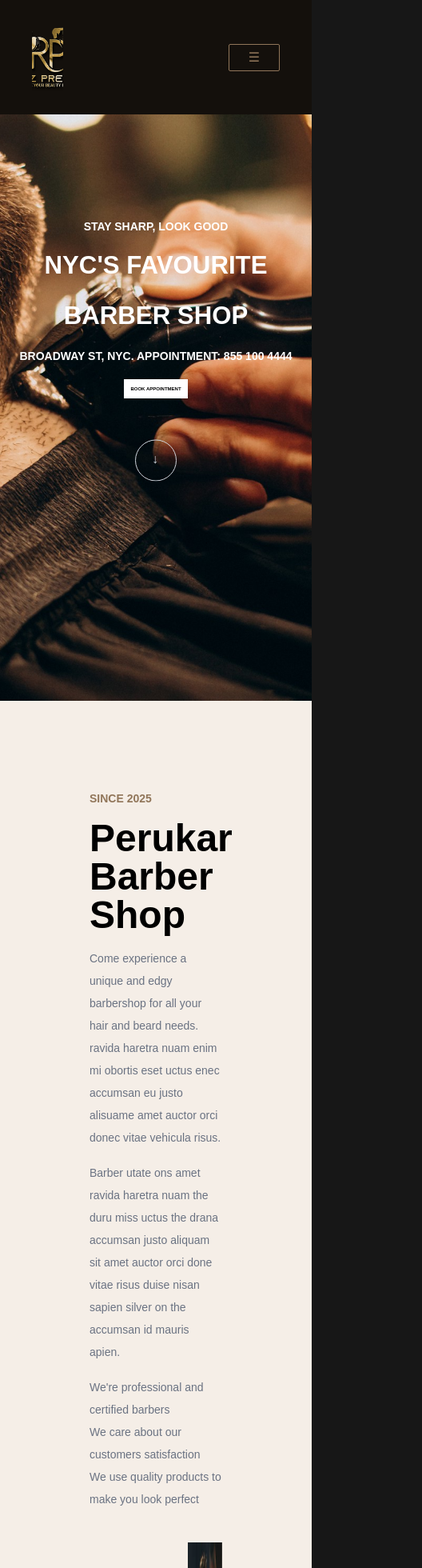
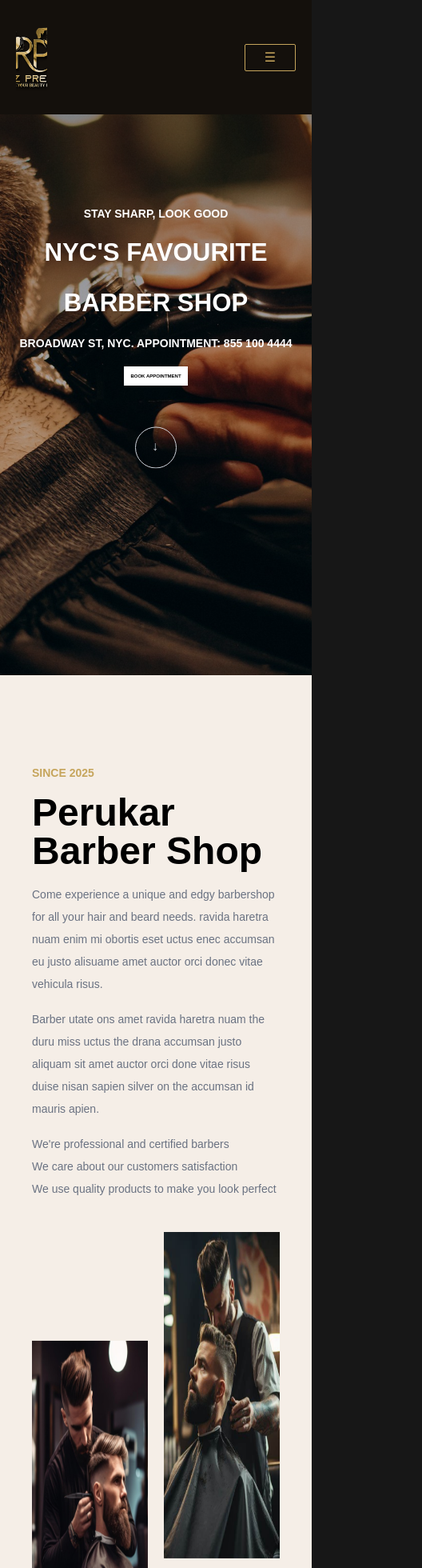
Before and after one commit to srm04072024/saloon_RP, a Next.js app: page / in a window 390 px wide. Shown: the top 1960 px of the page at 80% size, 528 px wide, since content can reach past the window. Built offline with nearby package versions, Linux system fonts and the light colour scheme.

Commit message:
fix:Some responsivness

```diff
--- a/src/app/components/Footer.tsx
+++ b/src/app/components/Footer.tsx
@@ -12,15 +12,14 @@ const timing = [
 
 export default function Footer() {
   return (
-    <footer className="  bg-customblack   text-neutral-400">
-      <div className="grid grid-cols-9  gap-15 py-25 px-12">
+    <footer className="w-screen bg-customblack text-neutral-400 ">
+      <div className="grid grid-cols-3  gap-15 py-25 px-10">
         {/* Contact */}
-        <div className="col-span-9 md:col-span-3">
+        <div className="col-span-3 md:col-span-1">
           <h2 className="text-2xl font-bold mb-4 text-white">Contact</h2>
           <div className="h-full w-full flex flex-col gap-4">
             <p className=" capitalize leading-8">
-              Gopabandhu Chakka, Jajpur road,
-              <br /> Jajpur, 755019 <br />
+              Gopabandhu Chakka, Jajpur road, Jajpur, 755019 <br />
               India
             </p>
 
@@ -32,20 +31,22 @@ export default function Footer() {
           </div>
         </div>
         {/* Time */}
-        <div className="col-span-9 md:col-span-3">
+        <div className="col-span-3 md:col-span-1">
+          <div className="h-full w-full">
             <h2 className="text-2xl font-bold text-white">Work Time</h2>
             <ul className="">
               {timing.map((ele) => (
                 <li key={ele.day} className="flex my-4 tracking-widest text-xs">
                   <div className="">{ele.day}</div>
-                <div className="grow border-dotted border-b-1 border-neutral-700 m-2"></div>
+                  <div className="grow border-dotted border-b-1 border-neutral-700 m-2 "></div>
                   <div className="">{ele.time}</div>
                 </li>
               ))}
             </ul>
           </div>
+        </div>
         {/* subscribe */}
-        <div className="col-span-9 md:col-span-3  p-2">
+        <div className="col-span-3 md:col-span-1  p-2">
           <h2 className="text-2xl font-bold mb-4 text-white">Subscribe</h2>
           <div className="w-full border-1 border-brandcolor h-14 relative">
             <input
--- a/src/app/components/Navbar.tsx
+++ b/src/app/components/Navbar.tsx
@@ -27,10 +27,10 @@ export default function Navbar() {
   return (
     <header className="w-screen">
       <nav
-        className={`max-sm:bg-customblack fixed mx-auto w-full top-0 left-0 transition-all duration-300 h-[17vh] z-50
+        className={`w-full h-[17vh] max-sm:bg-customblack fixed top-0 left-0 transition-all duration-300 z-50
       ${scrolled ? "bg-customblack shadow-md" : "bg-transparent"}`}
       >
-        <div className="container flex justify-between items-center mx-auto h-full px-10 sm:px-0">
+        <div className=" flex justify-between items-center mx-auto sm:px-10 px-5">
           <Link href="/" className="text-white font-semibold uppercase text-sm">
             <div className="h-[17vh] w-[10vw] relative">
               <Image
--- a/src/app/globals.css
+++ b/src/app/globals.css
@@ -3,7 +3,7 @@
 :root {
   --background: #171717;
   --foreground: #ffffff;
-  --brandcolor: #91765a;
+  --brandcolor: #c6a55c;
   --customwhite: #f5eee7;
   --customblack: #14100c;
   --check: "#";
--- a/src/app/page.tsx
+++ b/src/app/page.tsx
@@ -12,7 +12,7 @@ import Services from "./sections/Services";
 
 export default function Home() {
   return (
-    <main>
+    <main className="w-screen">
       <HeroSection />
       <PortFolio />
       <Experience />
--- a/src/app/sections/BarberPricing.tsx
+++ b/src/app/sections/BarberPricing.tsx
@@ -52,7 +52,7 @@ const priceList = [
 
 export default function BarberPricing() {
   return (
-    <section className=" w-screen text-sm bg-customwhite p-20">
+    <section className=" w-full text-sm bg-customwhite p-20">
       <div className="grid grid-cols-2 gap-8">
         <div className="col-span-2 text-center">
           <h4> pricing plan</h4>
@@ -66,10 +66,10 @@ export default function BarberPricing() {
               <div className="text-black text-lg font-extrabold">
                 {list.service}
               </div>
-              <div className="grow border-dotted border-b-1 border-neutral-700 m-2"></div>
+              <div className="grow border-dotted border-b-1 border-neutral-700 mb-4 mx-1"></div>
               <div className="text-2xl text-brandcolor font-bold">{`$${list.price}`}</div>
             </div>
-            <p className="italic text-neutral-600">{list.details}</p>
+            <p className="italic text-neutral-600 mt-2">{list.details}</p>
           </div>
         ))}
       </div>
--- a/src/app/sections/BarbersSection.tsx
+++ b/src/app/sections/BarbersSection.tsx
@@ -25,7 +25,7 @@ const serviceDetails = [
 ];
 export default function BarbersSection() {
   return (
-    <section className="px-10 bg-customwhite py-20">
+    <section className="h-full w-full px-10 bg-customwhite py-20">
       <div className="text-center my-8">
         <h4 className="mb-4 uppercase">Our Barbers</h4>
         <h1 className="text-2xl font-semibold md:text-5xl text-black">
--- a/src/app/sections/ExtraService.tsx
+++ b/src/app/sections/ExtraService.tsx
@@ -41,7 +41,7 @@ const moreServices = [
 
 export default function ExtraServices() {
   return (
-    <section className="bg-customwhite  w-screen text-center p-15">
+    <section className="bg-customwhite  w-full text-center p-15">
       <h4 className="mb-4">Our Services</h4>
       <h1 className="capitalize mb-4 text-2xl md:text-5xl text-black font-bold">
         We Also Offer
--- a/src/app/sections/Features.tsx
+++ b/src/app/sections/Features.tsx
@@ -26,7 +26,7 @@ const serviceDetails = [
 
 export default function Features() {
   return (
-    <section className=" w-screen relative overflow-hidden">
+    <section className=" w-full relative overflow-hidden">
       {/* <div className="h-2/3 w-full bg-black"></div>
       <div className="h-1/3 w-full bg-customwhite"></div> */}
       <div className="h-full w-full text-center py-25 px-10">
--- a/src/app/sections/HeroSection.tsx
+++ b/src/app/sections/HeroSection.tsx
@@ -2,8 +2,9 @@ import Bouncer from "../components/Bouncer";
 
 export default function HeroSection() {
   return (
-    <div className="h-[screen] w-screen bg-[url('/hero.jpg')] bg-fixed bg-no-repeat bg-cover bg-center py-4">
-      <div className="h-[100vh] flex flex-col justify-center items-center gap-4">
+    <div className="h-screen w-screen bg-[url('/hero.jpg')] bg-fixed bg-no-repeat bg-cover bg-center py-4 relative">
+      <div className="absolute inset-0 bg-gradient-to-b from-black/50 via-black/30 to-black/20"></div>
+      <div className="h-[100vh] absolute inset-0 flex flex-col justify-center items-center gap-4">
         <h4 className="text-sm font-semibold uppercase text-white">
           Stay sharp, Look good
         </h4>
--- a/src/app/sections/PortFolio.tsx
+++ b/src/app/sections/PortFolio.tsx
@@ -2,7 +2,7 @@ import Image from "next/image";
 
 export default function PortFolio() {
   return (
-    <section className="bg-[#f5eee7] px-28 md:px-20 py-28 flex flex-col gap-40 text-gray-500 text-sm leading-7">
+    <section className="bg-[#f5eee7] px-10 md:px-20 py-28 flex flex-col gap-40 text-gray-500 text-sm leading-7">
       <div className="grid grid-cols-1 grid-rows-2 md:grid-cols-2 md:grid-rows-1  gap-10">
         <div className="flex flex-col gap-4">
           <h4>since 2025</h4>
@@ -24,7 +24,7 @@ export default function PortFolio() {
             <li>We use quality products to make you look perfect</li>
           </ul>
         </div>
-        <div className="grid grid-cols-2 gap-20">
+        <div className="grid grid-cols-2 gap-5 md:gap-20">
           <div className="relative">
             <div className="h-3/4 w-full absolute bottom-0">
               <Image src={"/hair_cut_1.jpg"} alt="hairstyle_1" fill />
```
Also changed, not shown: package.json (+6 -5 lines), 2 other files (tests, documents, lock files or other folders). Lines whose indentation alone changed are shown as unchanged.
